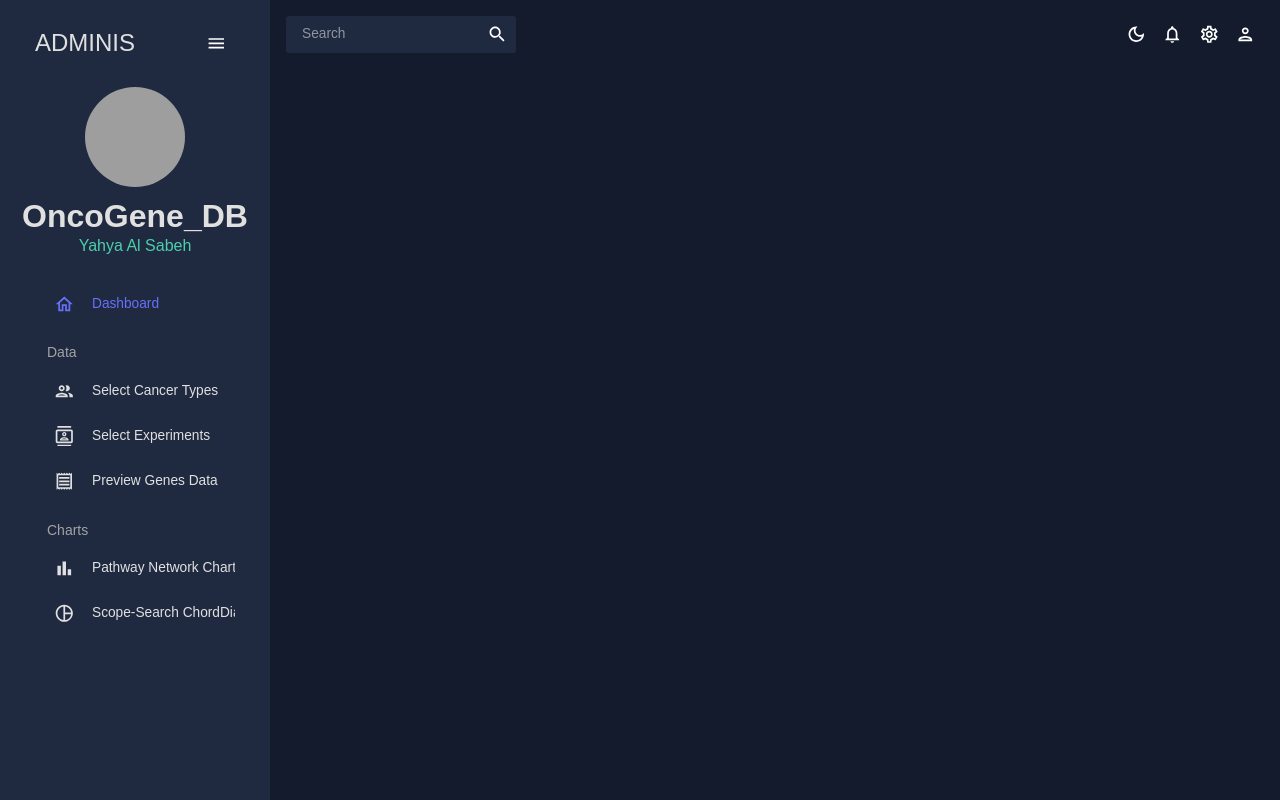
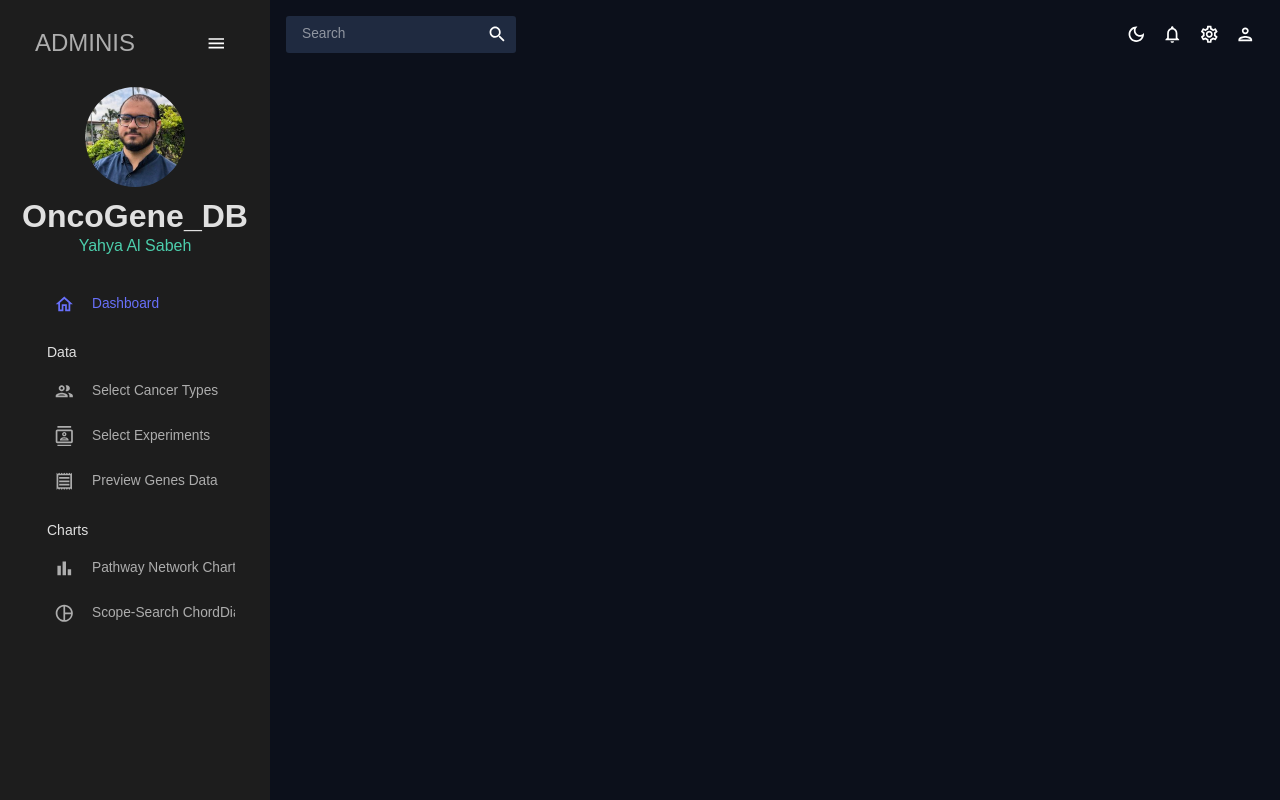
Before and after one commit to yoyo4581/OncoGene_DB, a React (Create React App) app in the folder react-admin/: page /faq in a window 1280 px wide. Built offline with nearby package versions, Linux system fonts and the light colour scheme; no server answers; grey boxes are pictures that could not be loaded.

Commit message:
Added Stats feature

```diff
--- a/react-admin/src/App.js
+++ b/react-admin/src/App.js
@@ -16,6 +16,7 @@ import PathNet from "./scenes/pathwayNet";
 // import Calendar from "./scenes/calendar";
 import MyContext from './MyContext';
 import useLabels from "./data/LabelsData";
+import useStatsData from './data/statsData';
 import { useState } from 'react';
 import ChordNet from './scenes/chordNet'
 
@@ -55,9 +56,13 @@ function App() {
       setSelectedPathways(newSelectedNodes);
     }
 
+    // Call the useStatsData hook with the current selections
+    const { experimentsCount, publicationsCount } = useStatsData(primaryType, secondaryTypes, classification, location);
+
+
   return (
     <MyContext.Provider value={{ labels, dataLabels, setDataLabels, primaryType, setPrimaryType, primaryTypes, secondaryTypes, setSecondaryTypes, secondaryTypesOptions, classification, classificationOptions, setClassification, location, setLocation, locationOptions, selectedIds, setSelectedIds,
-      selectedExpIds, setSelectedExpIds, geneNames, setGeneNames, updateGeneNames, updateSelectedNodes, selectedNodes, selectedPathways, setSelectedPathways, updateSelectedPathway}}>
+      selectedExpIds, setSelectedExpIds, geneNames, setGeneNames, updateGeneNames, updateSelectedNodes, selectedNodes, selectedPathways, setSelectedPathways, updateSelectedPathway, experimentsCount, publicationsCount}}>
       <ColorModeContext.Provider value = {colorMode}>
         <ThemeProvider theme={theme}>
           <CssBaseline />
--- /dev/null
+++ b/react-admin/src/data/statsData.js
@@ -0,0 +1,49 @@
+import { useState, useEffect } from 'react';
+import Axios from 'axios';
+import baseUrl from '../baseUrl';
+
+export default function useStatsData(primaryLabels, secondaryData, classificationData, locationData) {
+    const [experimentsCount, setExperimentsCount] = useState([]);
+    const [publicationsCount, setPublicationsCount] = useState([]);
+    // console.log(publicationsCount, experimentsCount)
+
+    useEffect(() => {
+        // Only make the request if the data is not empty
+        let expCounts = 0;
+        if (primaryLabels.length > 0) {
+            console.log('primaryLabels', primaryLabels);
+            // Fetch Query data based on Labels data
+            Promise.all(primaryLabels.map(label =>
+                Axios.get(`${baseUrl}/getIds?primaryType=${label}&secondaryType=${secondaryData}&classification=${classificationData}&location=${locationData}`)
+            )).then((responses) => {
+                // Use the ids from the Query data to fetch Gene data
+                responses.forEach(response => {
+                    Promise.all(response.data.map(id => Axios.get(`${baseUrl}/getQuery/${id}`)))
+                        .then((queryResponses) => {
+                            console.log('Query', queryResponses);
+                            const combinedData = queryResponses.map(response => response.data).flat();
+                            console.log('combinedData', combinedData);
+                            expCounts = combinedData.length;
+                            console.log('expCounts', expCounts);
+
+                            // Collect all QueryIds
+                            const pubMeds = combinedData
+                            .filter(item => item.value && item.value.PubMedIds)
+                            .map(item => item.value.PubMedIds)
+                            .flat();
+                            const uniquePubMeds = [...new Set(pubMeds)];
+                            console.log('pubMeds', uniquePubMeds);
+
+                            const pubMedsCount = uniquePubMeds.length;
+
+                            setExperimentsCount(expCounts);
+                            setPublicationsCount(pubMedsCount);
+                        });
+                });
+            });
+        }
+    }, [primaryLabels, secondaryData, classificationData, locationData]);
+
+    return { experimentsCount, publicationsCount };
+
+}
--- a/react-admin/src/scenes/cTypes/index.jsx
+++ b/react-admin/src/scenes/cTypes/index.jsx
@@ -20,7 +20,7 @@ const Types = () => {
     const context = useContext(MyContext);
     const {labels, dataLabels, setDataLabels, primaryType,
         setPrimaryType, secondaryTypes, setSecondaryTypes, classification,
-        setClassification, location, setLocation, selectedIds, setSelectedIds
+        setClassification, location, setLocation, selectedIds, setSelectedIds, experimentsCount, publicationsCount
     } = context;
 
     useEffect(() => {
@@ -35,6 +35,7 @@ const Types = () => {
       });
       setDataLabels(updatedLabels);
   }, [labels]);
+
 
 
     const resetDependentStates = (newPrimaryType, newSecondaryTypes, newClassification) => {
@@ -72,7 +73,7 @@ const Types = () => {
 
     return (
         <Box m="20px">
-            <div>Selected IDs: {selectedIds.join(', ')}</div>
+            {/* <div>Selected IDs: {selectedIds.join(', ')}</div> */}
             <Box mb={5}>
                 <Header title="Select Cancer Dataset" subtitle="" />
                     <Autocomplete
@@ -118,6 +119,12 @@ const Types = () => {
                     renderInput={(params) => <TextField {...params} label="Location" />}
                 />
             </Box>
+            <Box mb={5}>
+                <div style={{ fontSize: 'small' }}>
+                        <div>Number of Experiments: {experimentsCount}</div>
+                        <div>Number of Publications: {publicationsCount}</div>
+                </div>
+            </Box>
         </Box>
     );
 };
--- a/react-admin/src/scenes/global/Sidebar.jsx
+++ b/react-admin/src/scenes/global/Sidebar.jsx
@@ -23,7 +23,7 @@ const Item = ({ title, to, icon, selected, setSelected}) => {
     return (
         <MenuItem
         active={selected === title}
-        style={{color: colors.grey[100]}}
+        style={{color: colors.blueAccent[1000]}}
         onClick={()=> setSelected(title)}
         icon={icon}
         >
@@ -43,7 +43,7 @@ const Sidebar = () => {
         <Box
             sx={{
                 "& .pro-sidebar-inner": {
-                    background: `${colors.primary[400]} !important`,
+                    background: `${colors.grey[1000]} !important`,
                 },
                 "& .pro-icon-wrapper": {
                     backgroundColor: "transparent !important",
@@ -67,7 +67,7 @@ const Sidebar = () => {
                         icon={isCollapsed ? <MenuOutlinedIcon /> : undefined}
                         style={{
                             margin: "10px 0 20px 0",
-                            color: colors.grey[100],
+                            color: colors.grey[1000],
                         }}
                     >
                         {!isCollapsed && (
@@ -77,7 +77,7 @@ const Sidebar = () => {
                                 alignItems="center"
                                 ml="15px"
                             >
-                                <Typography variant="h3" color={colors.grey[100]}>
+                                <Typography variant="h3" color={colors.grey[1000]}>
                                 ADMINIS
                                 </Typography>
                                 <IconButton onClick={() => setIsCollapsed(!isCollapsed)}>
@@ -124,7 +124,7 @@ const Sidebar = () => {
                         />
                         <Typography
                             variant="h6"
-                            color={colors.grey[300]}
+                            color={colors.grey[100]}
                             sx={{ m: "15px 0 5px 20px" }}
                         >
                             Data
@@ -152,7 +152,7 @@ const Sidebar = () => {
                         />
                         <Typography
                             variant="h6"
-                            color={colors.grey[300]}
+                            color={colors.grey[100]}
                             sx={{ m: "15px 0 5px 20px" }}
                         >
                             Charts
--- a/react-admin/src/theme.js
+++ b/react-admin/src/theme.js
@@ -72,6 +72,7 @@ export const tokens = (mode) => ({
             700: "#a3a3a3",
             800: "#c2c2c2",
             900: "#e0e0e0",
+            1000: "#ECD5BB"
         },
         primary: {
             100: "#040509",
@@ -116,6 +117,7 @@ export const tokens = (mode) => ({
             700: "#a4a9fc",
             800: "#c3c6fd",
             900: "#e1e2fe",
+            1000: "#710117"
         },
     }),
 });
@@ -130,18 +132,18 @@ export const themeSettings = (mode) => {
             ...(mode === 'dark'
                 ? {
                     primary: {
-                        main: colors.primary[500],
+                        main: colors.primary[100],
                     },
                     secondary: {
-                        main: colors.greenAccent[500],
+                        main: colors.greenAccent[100],
                     },
                     neutral: {
-                        dark: colors.grey[700],
+                        dark: colors.grey[100],
                         main: colors.grey[500],
-                        light: colors.grey[100]
+                        light: colors.grey[700]
                     },
                     background: {
-                        default: colors.primary[500],
+                        default: colors.primary[700],
                     }
                 } : {
                     primary: {
@@ -156,7 +158,7 @@ export const themeSettings = (mode) => {
                         light: colors.grey[100]
                     },
                     background: {
-                        default: "#fcfcfc",
+                        default: "#FFFFFF",
                     } ,
                 }),
         },
```
Also changed, not shown: react-admin/public/assets/image.png (deleted), react-admin/public/assets/user.png (added), react-admin/src/data/LabelsData.js (line endings or trailing spaces). Lines whose indentation alone changed are shown as unchanged.
